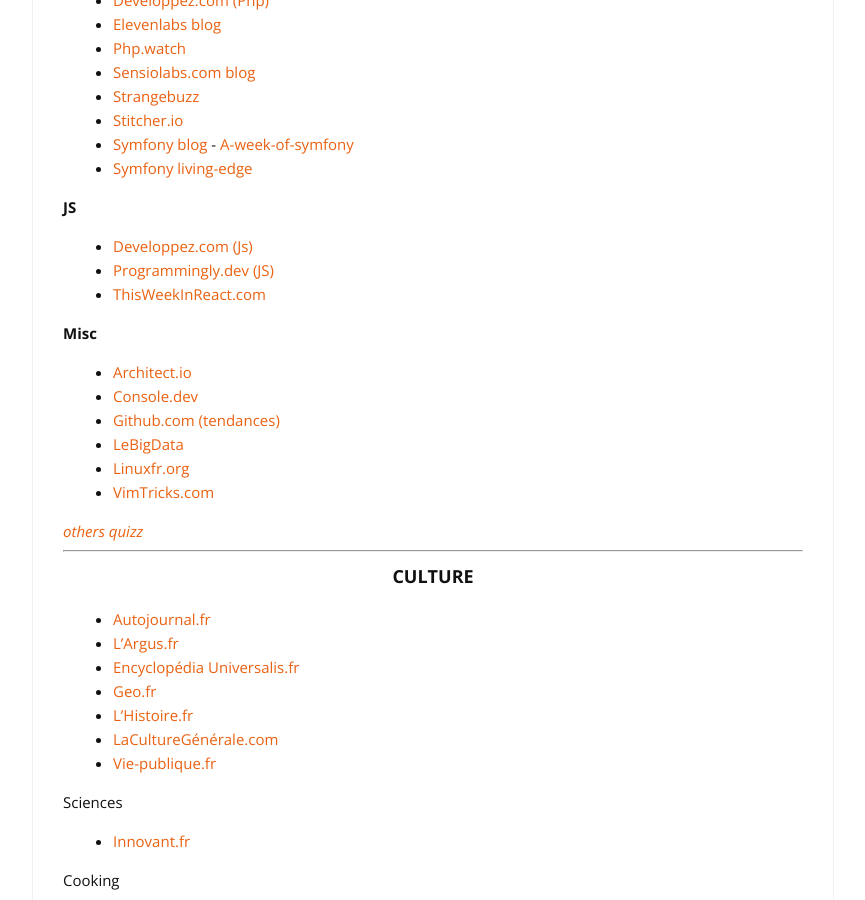
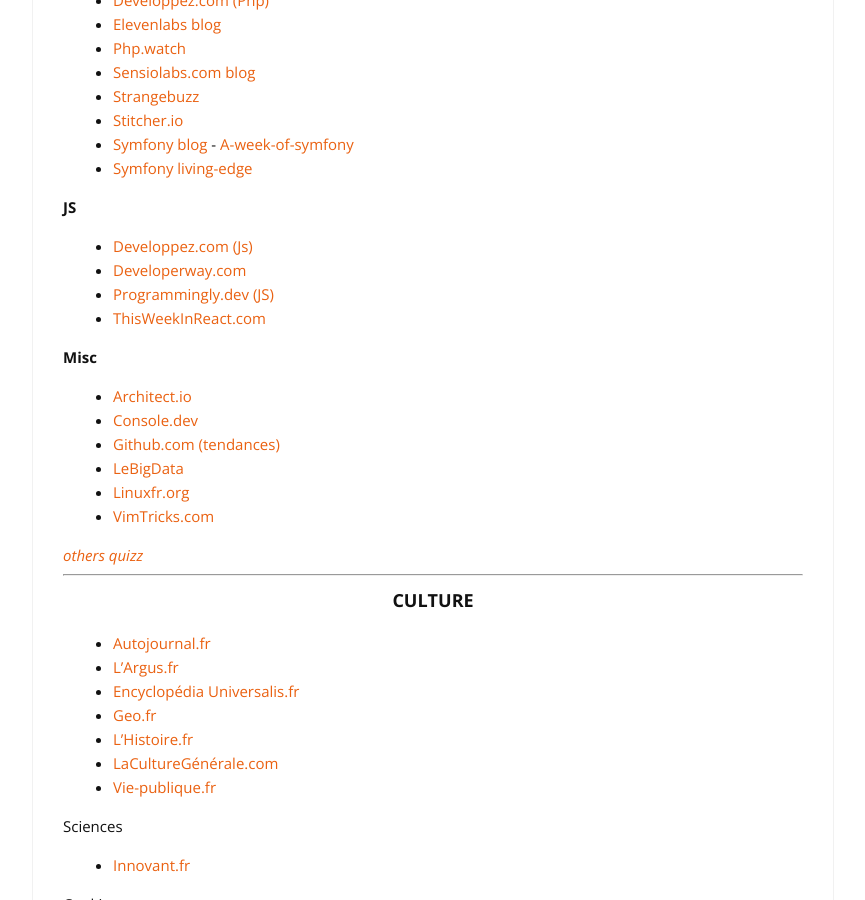
Before and after one commit to cylmat/cylmat.github.io, a Jekyll site: the page built from _pages/news.md, in a window 1280 px wide and 900 px high, scrolled down 1169 px. Shown: the whole window, without its empty margins (207-1072 px from the left). Built offline with Jekyll 4.4.1, drawn with Linux system fonts in a browser that asks for light colours; nearby versions of some CDN libraries.

Commit message:
Update news.md

```diff
--- a/_pages/news.md
+++ b/_pages/news.md
@@ -60,6 +60,7 @@
 
 **JS**
 + [Developpez.com (Js)](https://javascript.developpez.com)
++ [Developerway.com](https://www.developerway.com)
 + [Programmingly.dev (JS)](https://programmingly.dev)
 + [ThisWeekInReact.com](https://thisweekinreact.com/articles)
 
```
